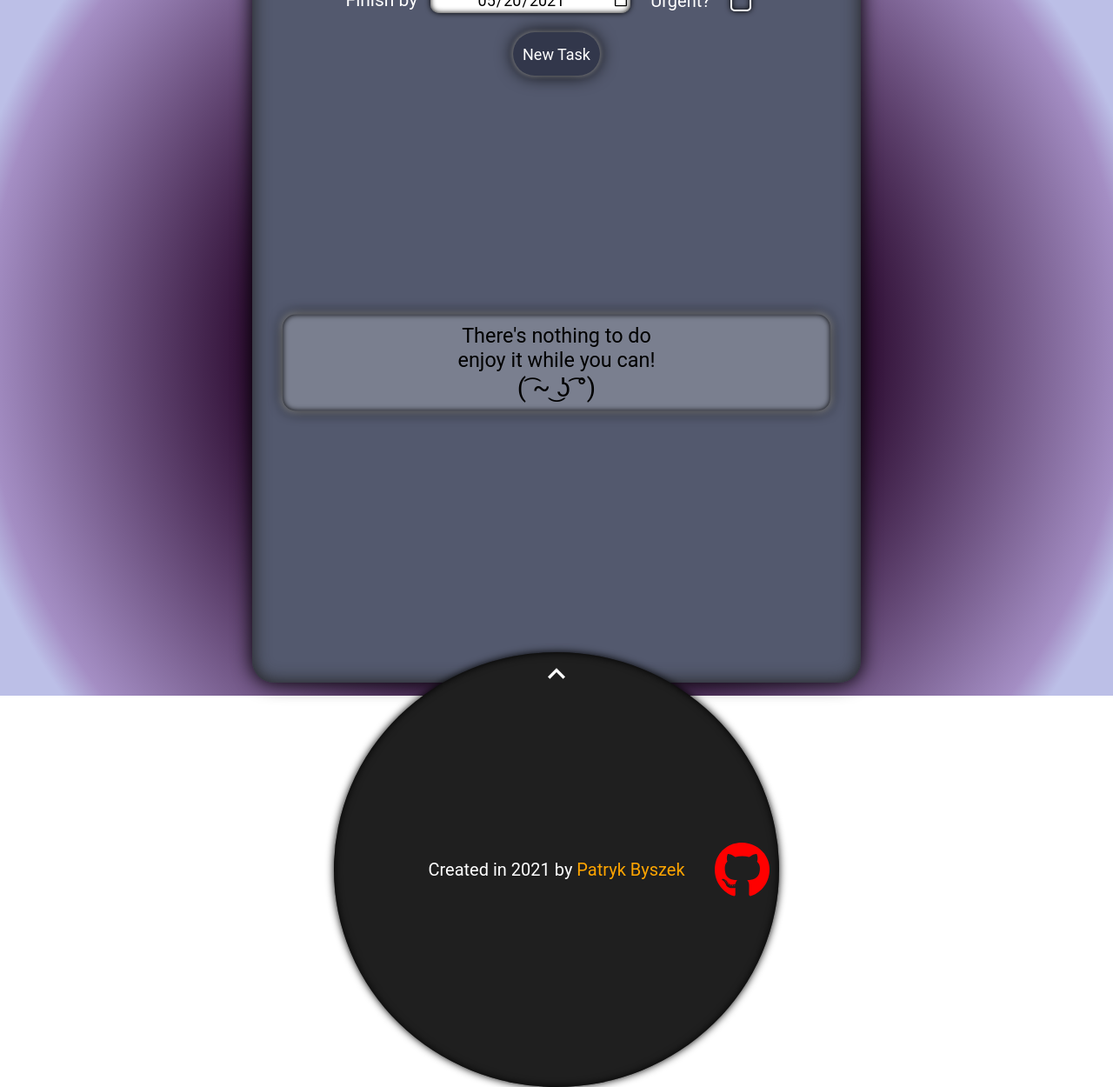
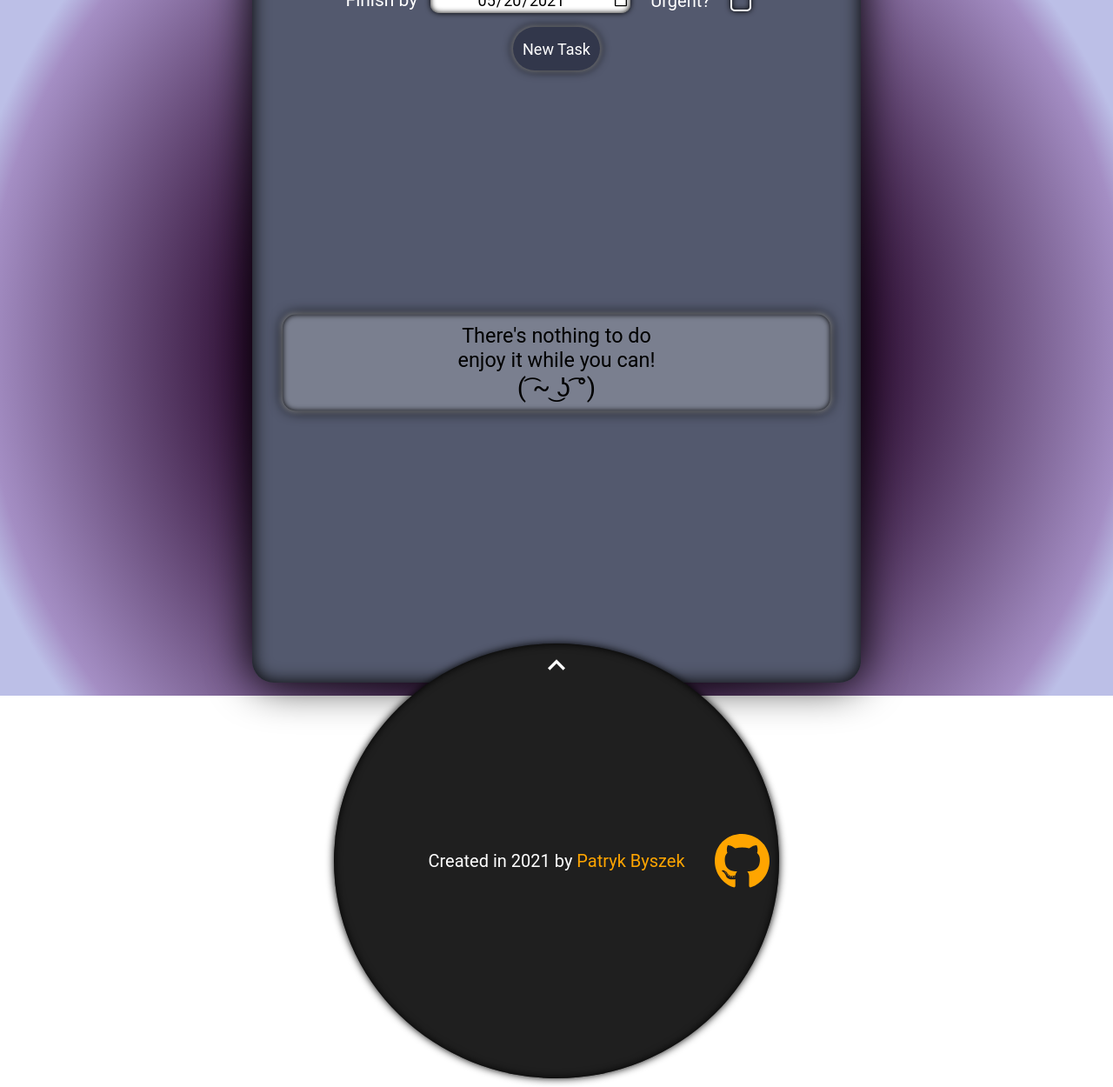
Before and after one commit to bysiuxvx/ToDoApp-react, a React (Create React App) app: page / in a window 1280 px wide. Shown: the whole page at 87% size. Built offline with nearby package versions, Linux system fonts and the light colour scheme.

Commit message:
work in progress

```diff
--- a/src/components/Task.js
+++ b/src/components/Task.js
@@ -28,10 +28,6 @@ const Task = (props) => {
       </div>
     );
   } else {
-    // let finish = new Date(finishDate).toLocaleString();
-    // finish = finish.slice(0, 10);
-    // finish = formatDate(finish);
-    // console.log(finish, JSON.stringify(finish));
     return (
       <div className={urgent ? 'task urgent' : 'task'}>
         <p>
--- a/src/styles/App.css
+++ b/src/styles/App.css
@@ -30,7 +30,7 @@ body {
   left: 50%;
   transform: translate(-50%, -50%);
   border-radius: 25px;
-  box-shadow: 0 0 20px inset #1f1f1f, 0 0 22px black;
+  box-shadow: 0 0 20px inset black, 0 0 50px black;
 }
 
 .addTask {
@@ -53,7 +53,7 @@ body {
 }
 
 footer {
-  transform: translate(-50%, 90%);
+  transform: translate(-50%, 88%);
   left: 50%;
   position: absolute;
   bottom: 0;
@@ -79,7 +79,7 @@ footer:hover {
   bottom: 0;
   left: none;
   transform: translate(-50%, 0%);
-  height: 100px;
+  height: 130px;
   width: 100%;
 }
 
--- a/src/styles/addtask.css
+++ b/src/styles/addtask.css
@@ -37,12 +37,12 @@
 .newTaskPanel .submitBtn {
   height: 50px;
   width: 100px;
-  margin-top: 22px;
+  margin-top: 16px;
   font-size: 18px;
   color: #fff;
   background-color: rgb(50, 55, 75);
   cursor: pointer;
-  box-shadow: 0 0 20px black, 0 0 5px white;
+  box-shadow: 0 0 12px black, 0 0 5px white;
   transition: 0.4s ease;
   border: none;
   border-radius: 25px;
--- a/src/styles/footer.css
+++ b/src/styles/footer.css
@@ -4,27 +4,35 @@
   justify-content: center;
   align-items: center;
   align-content: center;
-  z-index: 50;
 }
 
 footer p {
+  display: inline;
   color: white;
   text-align: center;
 }
 footer span.githubProfile {
+  display: inline-block;
   color: orange;
   cursor: pointer;
   transition: 0.6s;
 }
 
 footer span.githubProfile:hover {
-  color: red;
+  display: inline-block;
+  transform: scale(1.1);
+  margin: 10px;
 }
 
 footer .githubLogo {
   position: absolute;
-  color: red;
+  color: orange;
   right: 2%;
   font-size: 65px;
   cursor: pointer;
+  transition: 0.4s;
 }
+
+footer .githubLogo:hover {
+  transform: scale(1.2);
+}
--- a/src/styles/tasklist.css
+++ b/src/styles/tasklist.css
@@ -13,7 +13,7 @@
 }
 
 div .taskList {
-  box-shadow: 0 0 6px inset black, 0 0 15px black, 0 0 8px white;
+  box-shadow: 0 0 6px inset black, 0 0 15px black, 0 0 6px white;
   padding: 10px;
 }
 
```
